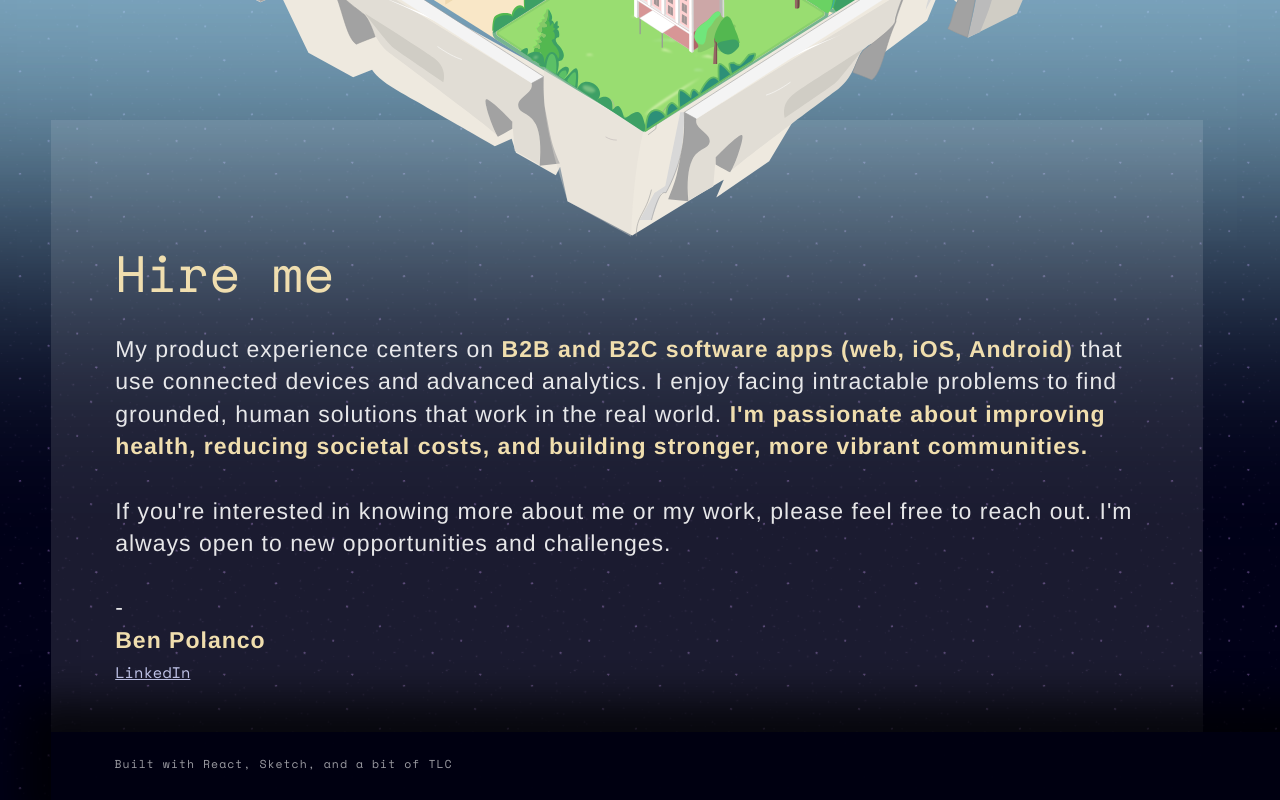
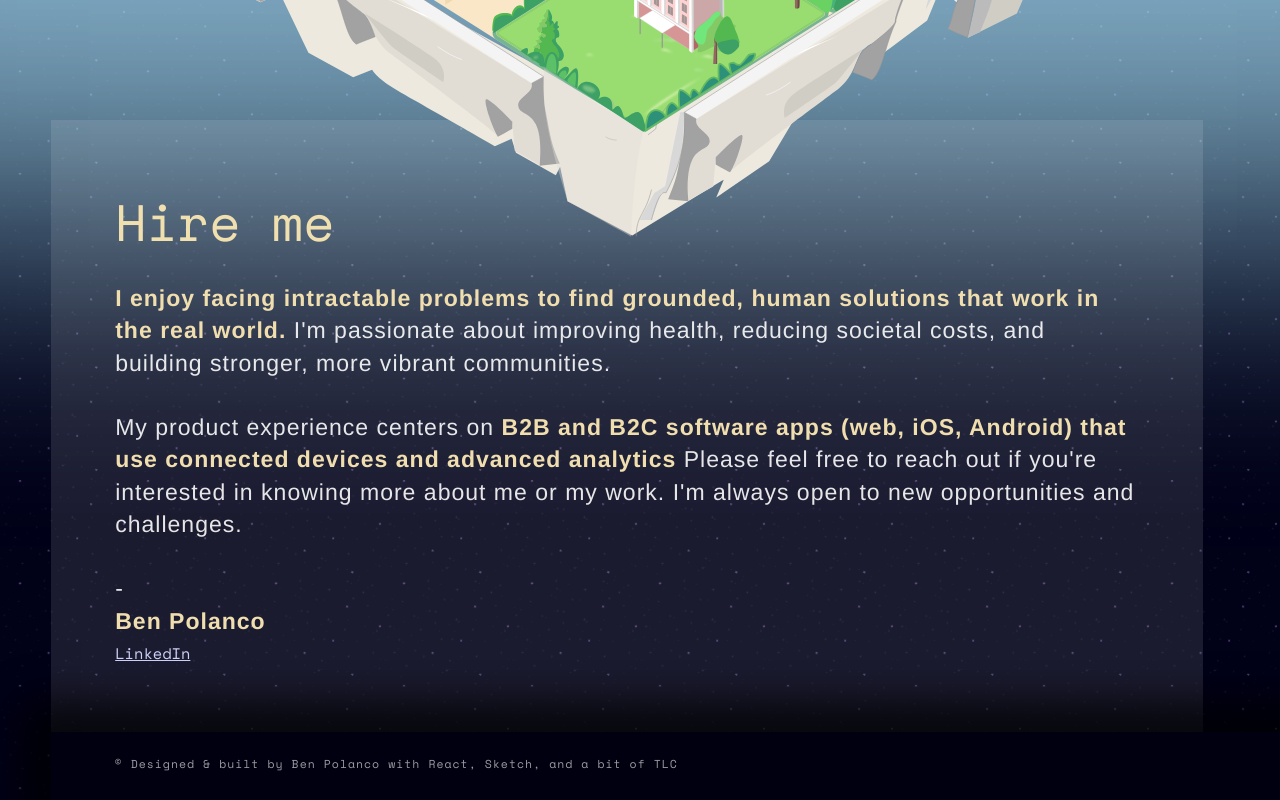
Before and after one commit to ben-polanco/portfolio-site, a Next.js app: page / in a window 1280 px wide. Shown: the part 1878-2678 px from the top of the page. Built offline with nearby package versions, Linux system fonts and the light colour scheme.

Commit message:
- [x] Design footer - [x] Write footer content

```diff
--- a/src/components/Footer/bottom-bar.js
+++ b/src/components/Footer/bottom-bar.js
@@ -4,8 +4,8 @@ import styles from '../../styles/Home.module.css';
 
 function BottomBar() {
   return (
-    <div className={styles.contact}>
-      <h4>Built with React, Sketch, and a bit of TLC</h4>
+    <div className={styles.bottombar}>
+      <h4><span>©</span> Designed & built by Ben Polanco with React, Sketch, and a bit of TLC</h4>
     </div>
   );
 }
--- a/src/components/Footer/info.js
+++ b/src/components/Footer/info.js
@@ -6,9 +6,9 @@ function Info() {
   return (
     <div className={styles.info}>
       <h2>Hire me</h2>
-      <p>My product experience centers on <span>B2B and B2C software apps (web, iOS, Android)</span> that use connected devices and advanced analytics. I enjoy facing intractable problems to find grounded, human solutions that work in the real world.  <span>I&#39;m passionate about improving health, reducing societal costs, and building stronger, more vibrant communities.</span>
+      <p><span>I enjoy facing intractable problems to find grounded, human solutions that work in the real world.</span>  I&#39;m passionate about improving health, reducing societal costs, and building stronger, more vibrant communities.
 <br /><br />
-If you&#39;re interested in knowing more about me or my work, please feel free to reach out. I&#39;m always open to new opportunities and challenges.
+My product experience centers on <span>B2B and B2C software apps (web, iOS, Android) that use connected devices and advanced analytics</span> Please feel free to reach out if you&#39;re interested in knowing more about me or my work. I&#39;m always open to new opportunities and challenges.
 <br /><br />
 -<br />
 <span>Ben Polanco</span></p>
--- a/src/styles/Home.module.css
+++ b/src/styles/Home.module.css
@@ -564,7 +564,7 @@ Footer Section
 .info {
   width:100%;
   display:block;
-  padding-top:5%;
+  padding:5% inherit;
 }
 
 .info p{
@@ -582,7 +582,7 @@ Footer Section
   color: #f3e1b1;
 }
 
-.contact {
+.bottombar {
   background-color: #010112;
   width:111%;
   height: 10%;
```
